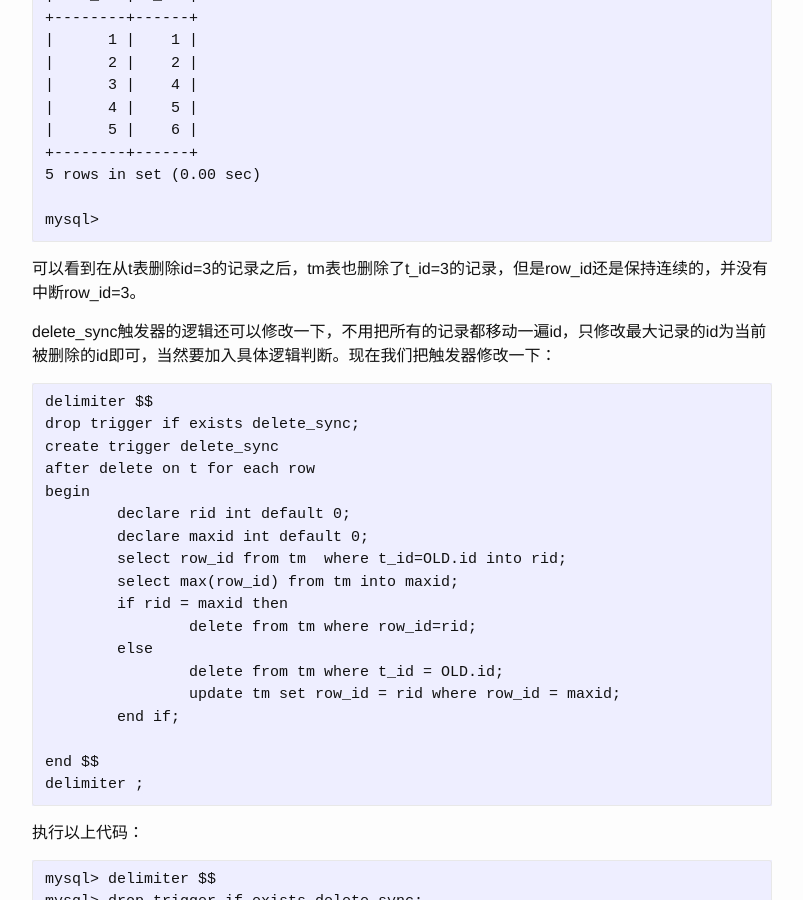
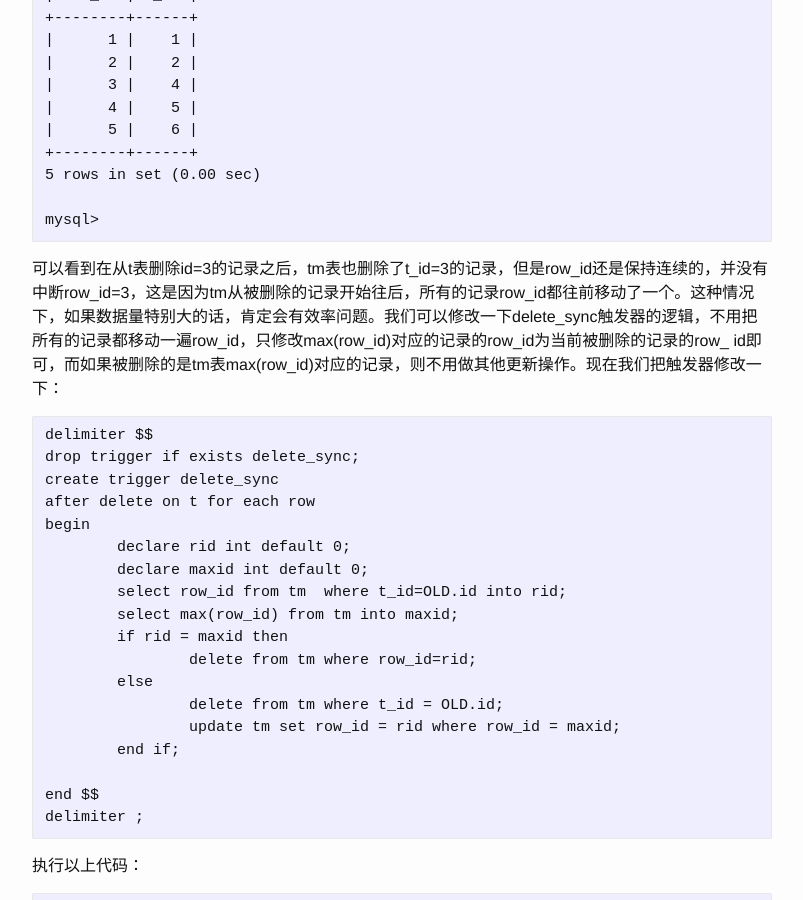
Before and after one commit to zhxysky/zhxysky.github.io, a Jekyll site: the page built from _posts/2015-2-15-MySQL-get-random-recode-with-equal-distribution.md, in a window 1280 px wide and 900 px high, scrolled down 6632 px. Shown: the whole window, without its empty margins (238-1041 px from the left). Built offline with Jekyll 4.4.1, drawn with Linux system fonts in a browser that asks for light colours.

Commit message:
modify file

```diff
--- a/_posts/2015-2-15-MySQL-get-random-recode-with-equal-distribution.md
+++ b/_posts/2015-2-15-MySQL-get-random-recode-with-equal-distribution.md
@@ -301,9 +301,7 @@ tags: [mysql, MySQL Workbeanch]
 
 	mysql>
 
-可以看到在从t表删除id=3的记录之后，tm表也删除了t_id=3的记录，但是row_id还是保持连续的，并没有中断row_id=3。
-
-delete_sync触发器的逻辑还可以修改一下，不用把所有的记录都移动一遍id，只修改最大记录的id为当前被删除的id即可，当然要加入具体逻辑判断。现在我们把触发器修改一下：
+可以看到在从t表删除id=3的记录之后，tm表也删除了t_id=3的记录，但是row_id还是保持连续的，并没有中断row_id=3，这是因为tm从被删除的记录开始往后，所有的记录row_id都往前移动了一个。这种情况下，如果数据量特别大的话，肯定会有效率问题。我们可以修改一下delete_sync触发器的逻辑，不用把所有的记录都移动一遍row_id，只修改max(row_id)对应的记录的row_id为当前被删除的记录的row_ id即可，而如果被删除的是tm表max(row_id)对应的记录，则不用做其他更新操作。现在我们把触发器修改一下：
 
 	delimiter $$
 	drop trigger if exists delete_sync;
```
